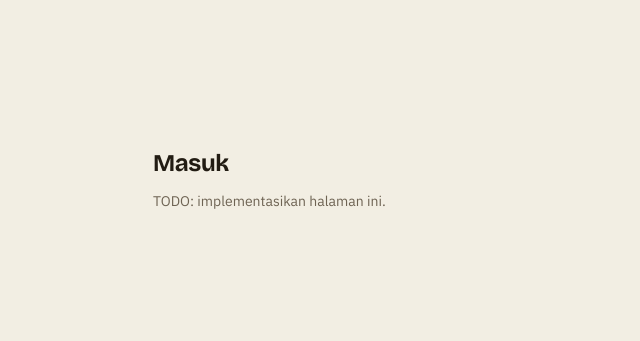
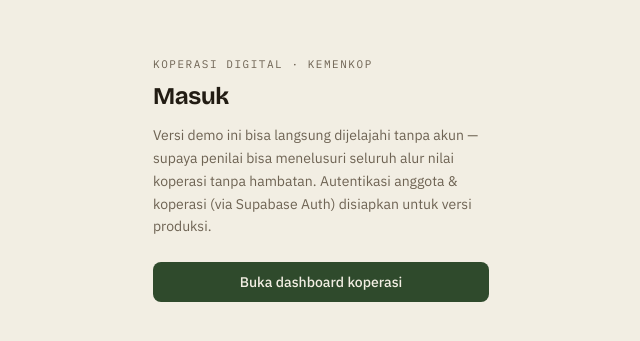
Before and after one commit to rakhaihan/komodesa, a Next.js app: page /login in a window 1280 px wide. Shown: the part 221-562 px from the top of the page, without its empty margins (319-959 px from the left). Built offline with nearby package versions, Linux system fonts and the light colour scheme.

Commit message:
feat: add function LoginPage without auth

```diff
--- a/app/(auth)/login/page.tsx
+++ b/app/(auth)/login/page.tsx
@@ -1,12 +1,21 @@
-// SKELETON — Login (opsional untuk MVP, lihat README.md)
-// TODO: putuskan apakah demo butuh autentikasi. Kalau tidak, halaman ini boleh
-// cukup jadi pintasan ke /dashboard dengan copy yang menjelaskan kenapa.
+import Link from 'next/link'
 
 export default function LoginPage() {
   return (
     <main className="mx-auto flex min-h-screen max-w-sm flex-col justify-center px-6 py-16">
-      <h1 className="font-display text-2xl font-bold text-soil">Masuk</h1>
-      <p className="mt-3 text-sm text-soil-muted">TODO: implementasikan halaman ini.</p>
+      <span className="eyebrow text-soil-muted">Koperasi Digital · Kemenkop</span>
+      <h1 className="mt-2 font-display text-2xl font-bold text-soil">Masuk</h1>
+      <p className="mt-3 text-sm leading-relaxed text-soil-muted">
+        Versi demo ini bisa langsung dijelajahi tanpa akun — supaya penilai bisa
+        menelusuri seluruh alur nilai koperasi tanpa hambatan. Autentikasi anggota
+        &amp; koperasi (via Supabase Auth) disiapkan untuk versi produksi.
+      </p>
+      <Link
+        href="/dashboard"
+        className="mt-6 inline-flex items-center justify-center rounded-lg bg-brand px-5 py-2.5 text-sm font-medium text-paper transition-all duration-200 hover:bg-brand-light active:scale-[0.98] focus-visible:outline-none focus-visible:ring-2 focus-visible:ring-brand focus-visible:ring-offset-2 focus-visible:ring-offset-paper"
+      >
+        Buka dashboard koperasi
+      </Link>
     </main>
   )
 }
```
